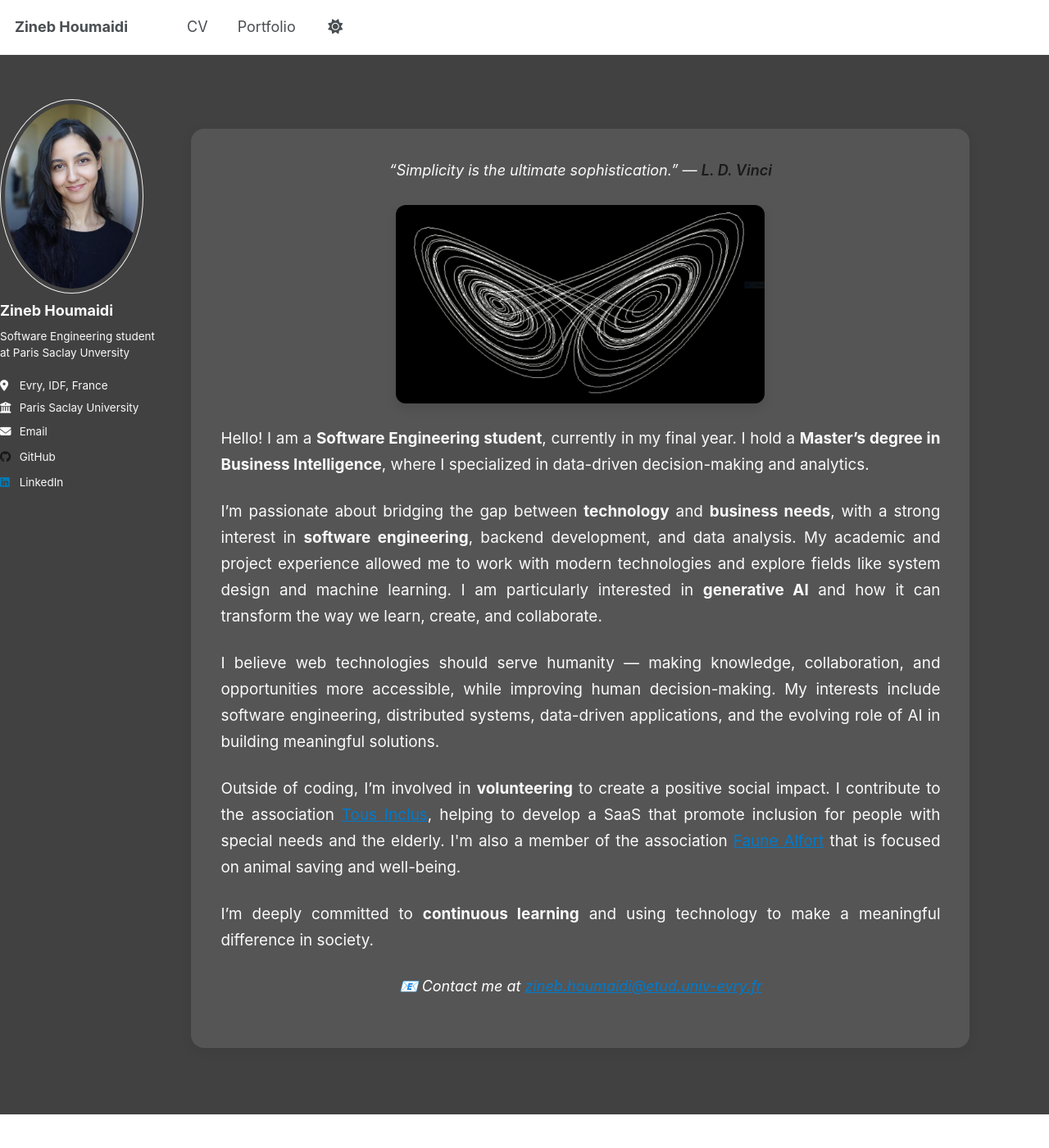
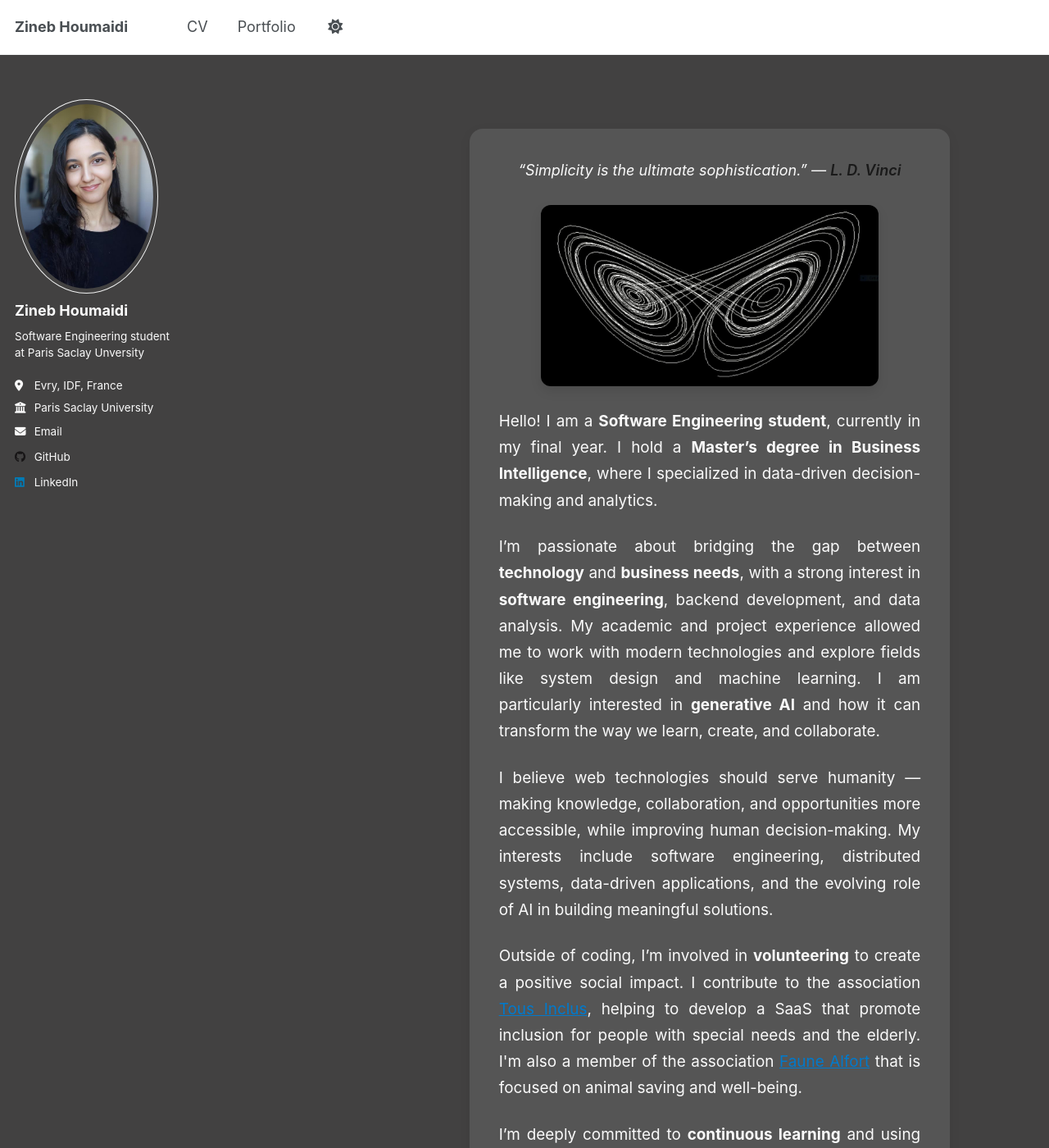
Before and after one commit to Zineb06/Zineb06.github.io, a Jekyll site: the page built from _pages/about.md, in a window 1280 px wide and 1400 px high. Shown: the whole window at 82% size. Built offline with Jekyll 4.4.1, drawn with Linux system fonts in a browser that asks for light colours; a script that is not in the unit is left out.

Commit message:
fix : fixing the marging and width of the about file container

```diff
--- a/_sass/layout/_page.scss
+++ b/_sass/layout/_page.scss
@@ -6,7 +6,7 @@
   @include container;
   @include clearfix;
   margin-top: 2em;
-  // padding-left: 1em;
+  padding-left: 1em;
   padding-right: 1em;
   animation: intro 0.3s both;
   animation-delay: 0.35s;
@@ -16,34 +16,14 @@
   }
 }
 
-.about-container {
-  @include full();
- width: 100% !important;
-  max-width: 950px !important;
-  margin-left: 10rem !important;
-  margin-right: 2rem !important;
-  padding: 2rem !important;
-  background: #555 !important;
-  border-radius: 16px !important;
-  box-shadow: 0 4px 16px rgba(0,0,0,0.05) !important;
-  position: relative !important;
-}
-
-@media (max-width: 1024px) {
-  .about-container {
-    margin-left: auto !important;
-    margin-right: auto !important;
-    width: 90% !important;
-  }
-}
-
 .page {
   @include breakpoint($large) {
     @include span(10 of 12 last);
     @include prefix(0.5 of 12);
     @include suffix(2 of 12);
-     width: auto !important;
-     max-width: none !important;
+    width : 850px;
+    margin-right: -6rem;
+    margin-left: 7rem;
   }
 
   .page__inner-wrap {
```
